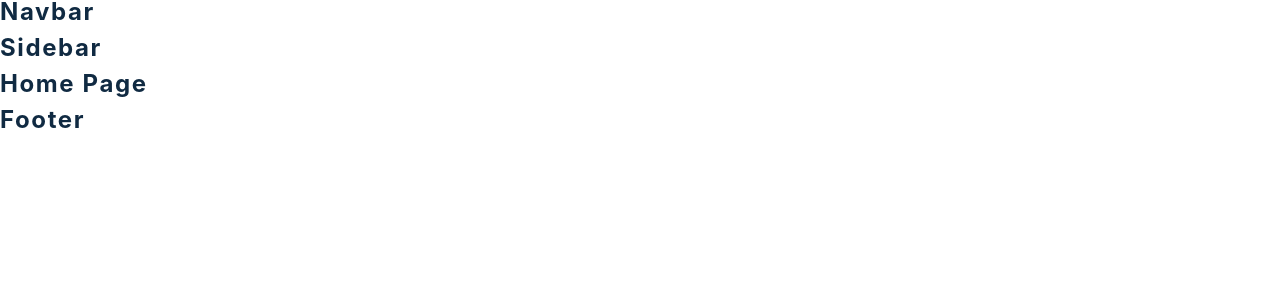
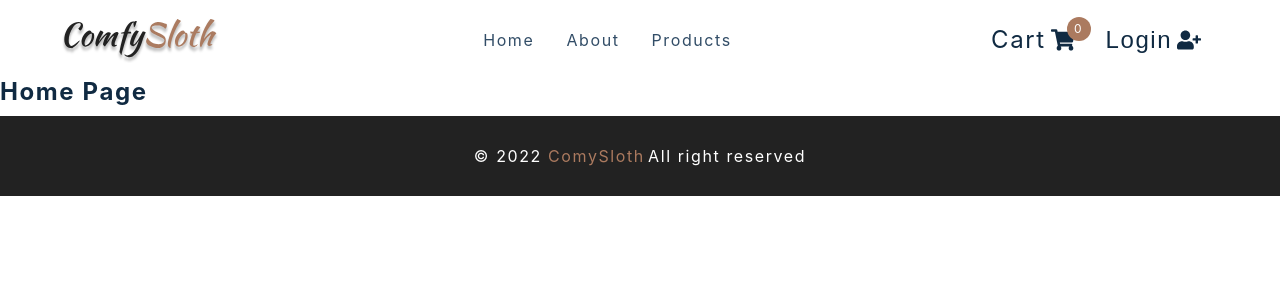
Before and after one commit to MathisHumbert/react-redux-firebase-ecommerce, a React (Create React App) app: page / in a window 1280 px wide. Shown: the top 300 px of the page. Built offline with nearby package versions, Linux system fonts and the light colour scheme.

Commit message:
redux set up and toggle sidebar

```diff
--- a/package.json
+++ b/package.json
@@ -3,6 +3,7 @@
   "version": "0.1.0",
   "private": true,
   "dependencies": {
+    "@reduxjs/toolkit": "^1.7.2",
     "@testing-library/jest-dom": "^5.16.2",
     "@testing-library/react": "^12.1.3",
     "@testing-library/user-event": "^13.5.0",
@@ -10,8 +11,10 @@
     "react": "^17.0.2",
     "react-dom": "^17.0.2",
     "react-icons": "^4.3.1",
+    "react-redux": "^7.2.6",
     "react-router-dom": "^6.2.1",
     "react-scripts": "5.0.0",
+    "redux": "^4.1.2",
     "styled-components": "^5.3.3",
     "web-vitals": "^2.1.4"
   },
--- a/src/components/CartButtons.js
+++ b/src/components/CartButtons.js
@@ -1,14 +1,38 @@
-import React from 'react'
-import { FaShoppingCart, FaUserMinus, FaUserPlus } from 'react-icons/fa'
-import { Link } from 'react-router-dom'
-import styled from 'styled-components'
-import { useProductsContext } from '../context/products_context'
-import { useCartContext } from '../context/cart_context'
-import { useUserContext } from '../context/user_context'
+import React from 'react';
+import { FaShoppingCart, FaUserMinus, FaUserPlus } from 'react-icons/fa';
+import { Link } from 'react-router-dom';
+import styled from 'styled-components';
+import { useProductsContext } from '../context/products_context';
+import { useCartContext } from '../context/cart_context';
+import { useUserContext } from '../context/user_context';
 
 const CartButtons = () => {
-  return <h4>cart buttons </h4>
-}
+  const loggedIn = false;
+
+  return (
+    <Wrapper className='cart-btn-wrapper'>
+      <Link to='/cart' className='cart-btn'>
+        Cart
+        <span className='cart-container'>
+          <FaShoppingCart />
+          <span className='cart-value'>0</span>
+        </span>
+      </Link>
+      {/* LOGIN FUNCTIONALITY */}
+      <button className='auth-btn' type='button'>
+        {loggedIn ? (
+          <>
+            Logout <FaUserMinus />
+          </>
+        ) : (
+          <>
+            Login <FaUserPlus />
+          </>
+        )}
+      </button>
+    </Wrapper>
+  );
+};
 
 const Wrapper = styled.div`
   display: grid;
@@ -62,5 +86,5 @@ const Wrapper = styled.div`
       margin-left: 5px;
     }
   }
-`
-export default CartButtons
+`;
+export default CartButtons;
--- a/src/components/Footer.js
+++ b/src/components/Footer.js
@@ -1,8 +1,17 @@
-import React from 'react'
-import styled from 'styled-components'
+import React from 'react';
+import styled from 'styled-components';
+
 const Footer = () => {
-  return <h4>footer</h4>
-}
+  return (
+    <Wrapper>
+      <h5>
+        &copy; {new Date().getFullYear()}
+        <span> ComySloth </span>
+      </h5>
+      <h5>All right reserved</h5>
+    </Wrapper>
+  );
+};
 
 const Wrapper = styled.footer`
   height: 5rem;
@@ -26,6 +35,6 @@ const Wrapper = styled.footer`
   @media (min-width: 776px) {
     flex-direction: row;
   }
-`
+`;
 
-export default Footer
+export default Footer;
--- a/src/components/Navbar.js
+++ b/src/components/Navbar.js
@@ -1,16 +1,45 @@
-import React from 'react'
-import styled from 'styled-components'
-import logo from '../assets/logo.svg'
-import { FaBars } from 'react-icons/fa'
-import { Link } from 'react-router-dom'
-import { links } from '../utils/constants'
-import CartButtons from './CartButtons'
-import { useProductsContext } from '../context/products_context'
-import { useUserContext } from '../context/user_context'
+import { useDispatch } from 'react-redux';
+import styled from 'styled-components';
+import logo from '../assets/logo.svg';
+import { FaBars } from 'react-icons/fa';
+import { Link } from 'react-router-dom';
+import { links } from '../utils/constants';
+import { openSidebar } from '../redux/features/productsSlice';
+import CartButtons from './CartButtons';
 
 const Nav = () => {
-  return <h4>navbar</h4>
-}
+  const dispatch = useDispatch();
+
+  return (
+    <NavContainer>
+      <div className='nav-center'>
+        <div className='nav-header'>
+          <Link to='/'>
+            <img src={logo} alt='comfy sloth' />
+          </Link>
+          <button
+            className='nav-toggle'
+            type='button'
+            onClick={() => dispatch(openSidebar())}
+          >
+            <FaBars />
+          </button>
+        </div>
+        <ul className='nav-links'>
+          {links.map((link) => {
+            const { id, text, url } = link;
+            return (
+              <li key={id}>
+                <Link to={url}>{text}</Link>
+              </li>
+            );
+          })}
+        </ul>
+        <CartButtons />
+      </div>
+    </NavContainer>
+  );
+};
 
 const NavContainer = styled.nav`
   height: 5rem;
@@ -77,6 +106,6 @@ const NavContainer = styled.nav`
       display: grid;
     }
   }
-`
+`;
 
-export default Nav
+export default Nav;
--- a/src/components/Sidebar.js
+++ b/src/components/Sidebar.js
@@ -1,16 +1,43 @@
-import React from 'react'
-import logo from '../assets/logo.svg'
-import { Link } from 'react-router-dom'
-import { useProductsContext } from '../context/products_context'
-import { FaTimes } from 'react-icons/fa'
-import { links } from '../utils/constants'
-import styled from 'styled-components'
-import CartButtons from './CartButtons'
-import { useUserContext } from '../context/user_context'
+import { useSelector, useDispatch } from 'react-redux';
+import styled from 'styled-components';
+import { Link } from 'react-router-dom';
+import { FaTimes } from 'react-icons/fa';
+import { closeSidebar } from '../redux/features/productsSlice';
+import logo from '../assets/logo.svg';
+import { links } from '../utils/constants';
+import CartButtons from './CartButtons';
 
 const Sidebar = () => {
-  return <h4>sidebar</h4>
-}
+  const dispatch = useDispatch();
+  const { isSidebarOpen } = useSelector((state) => state.products);
+
+  return (
+    <SidebarContainer>
+      <aside className={isSidebarOpen ? 'sidebar show-sidebar' : 'sidebar'}>
+        <div className='sidebar-header'>
+          <img src={logo} alt='coding-addict' />
+          <button
+            className='close-btn'
+            onClick={() => dispatch(closeSidebar())}
+          >
+            <FaTimes />
+          </button>
+        </div>
+        <ul className='links'>
+          {links.map((link) => {
+            const { id, text, url } = link;
+            return (
+              <li key={id} onClick={() => dispatch(closeSidebar())}>
+                <Link to={url}>{text}</Link>
+              </li>
+            );
+          })}
+        </ul>
+        <CartButtons />
+      </aside>
+    </SidebarContainer>
+  );
+};
 
 const SidebarContainer = styled.div`
   text-align: center;
@@ -81,6 +108,6 @@ const SidebarContainer = styled.div`
       display: none;
     }
   }
-`
+`;
 
-export default Sidebar
+export default Sidebar;
--- a/src/index.js
+++ b/src/index.js
@@ -2,5 +2,12 @@ import React from 'react';
 import ReactDOM from 'react-dom';
 import './index.css';
 import App from './App';
+import store from './redux/app/store';
+import { Provider } from 'react-redux';
 
-ReactDOM.render(<App />, document.getElementById('root'));
+ReactDOM.render(
+  <Provider store={store}>
+    <App />
+  </Provider>,
+  document.getElementById('root')
+);
--- /dev/null
+++ b/src/redux/app/store.js
@@ -0,0 +1,10 @@
+import { configureStore } from '@reduxjs/toolkit';
+import productsReducer from '../features/productsSlice';
+
+const store = configureStore({
+  reducer: {
+    products: productsReducer,
+  },
+});
+
+export default store;
--- /dev/null
+++ b/src/redux/features/productsSlice.js
@@ -0,0 +1,21 @@
+import { createSlice } from '@reduxjs/toolkit';
+
+const initialState = {
+  isSidebarOpen: false,
+};
+
+export const productsSlice = createSlice({
+  name: 'products',
+  initialState,
+  reducers: {
+    openSidebar: (state) => {
+      state.isSidebarOpen = true;
+    },
+    closeSidebar: (state) => {
+      state.isSidebarOpen = false;
+    },
+  },
+});
+
+export const { openSidebar, closeSidebar } = productsSlice.actions;
+export default productsSlice.reducer;
```
Also changed, not shown: 1 other file (tests, documents, lock files or other folders).
